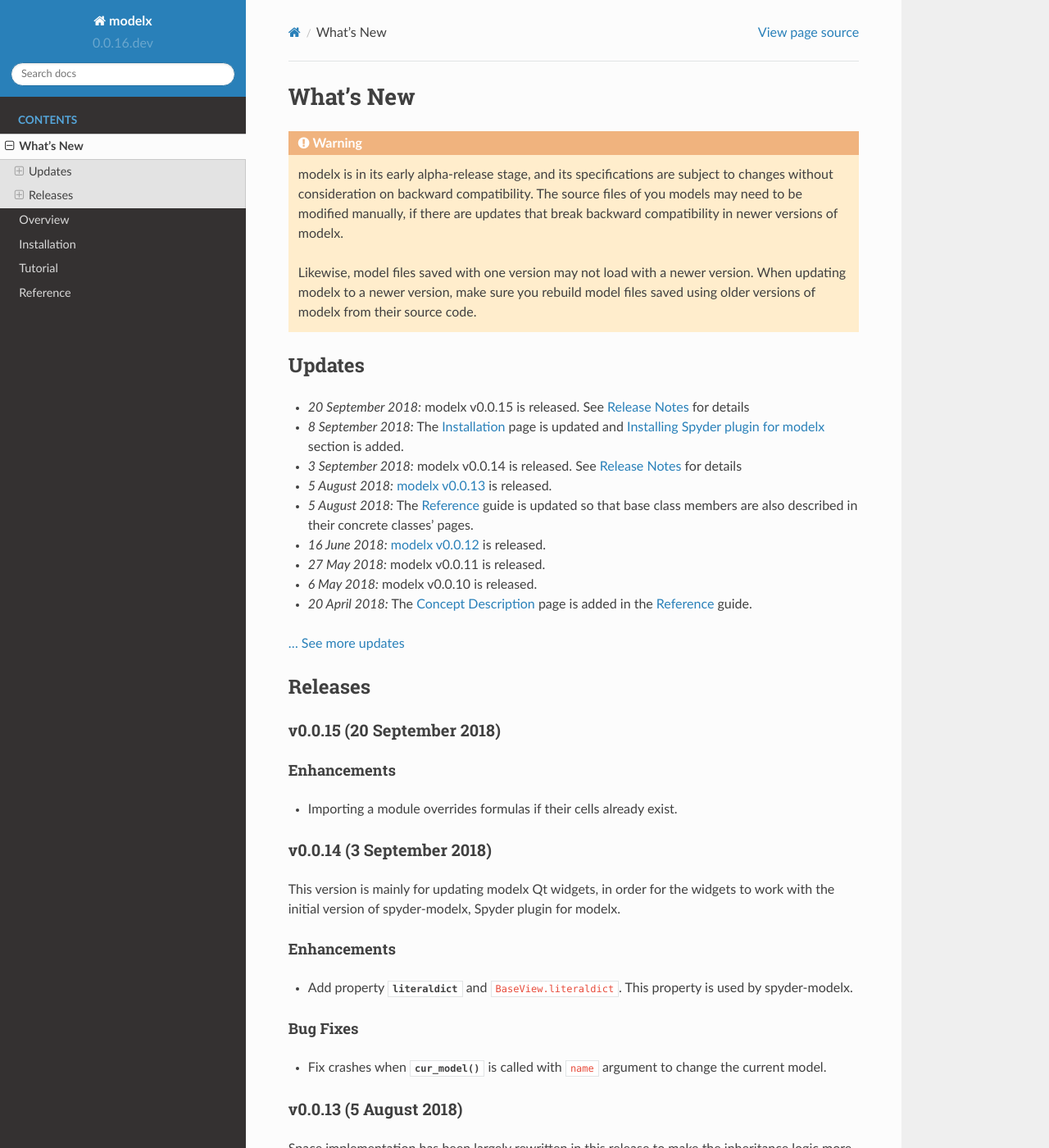
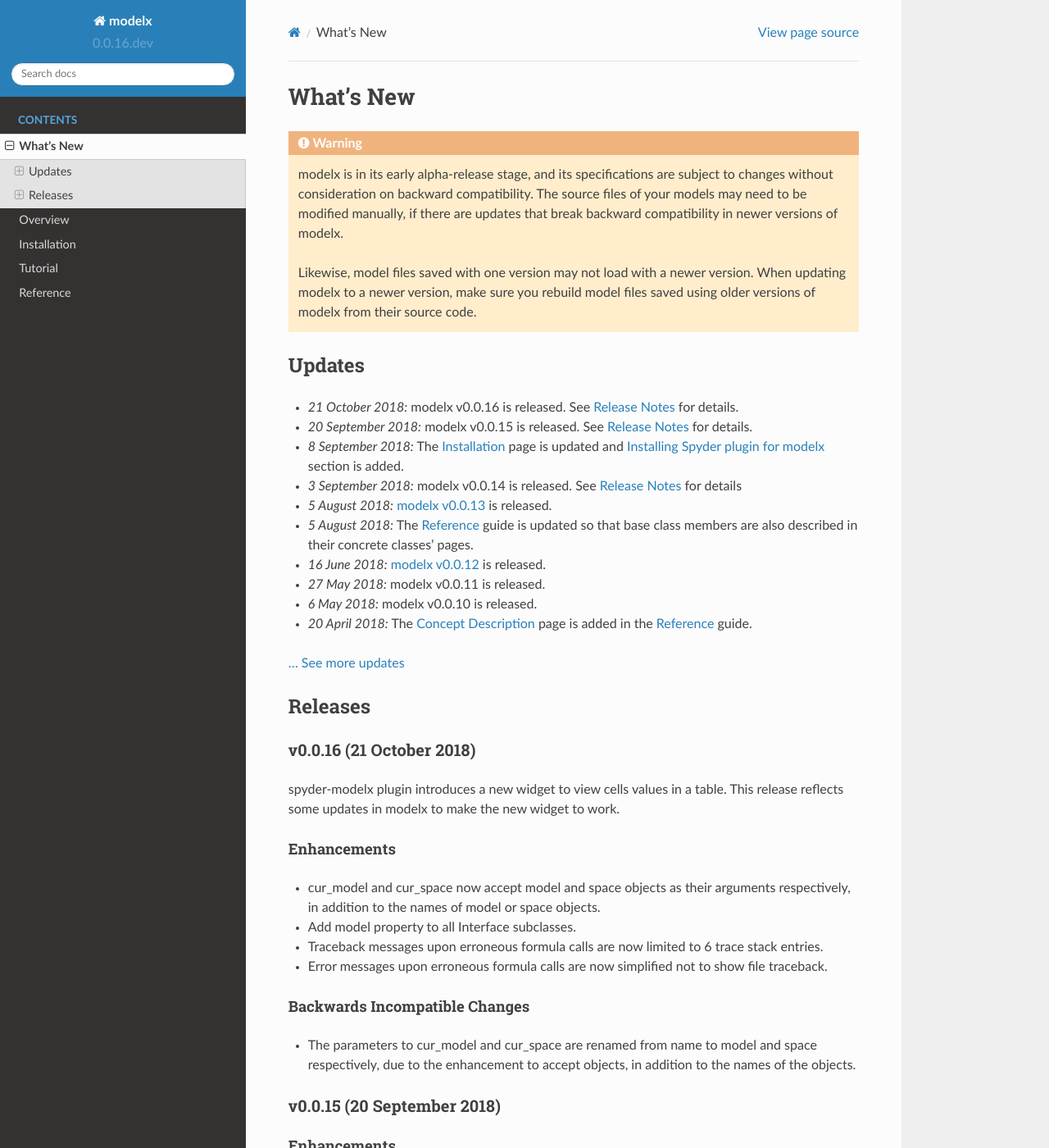
Before and after one commit to fumitoh/modelx, a Sphinx documentation site: the page built from doc/source/whatsnew.rst, in a window 1280 px wide and 1400 px high. Shown: the whole window at 82% size. Built offline with Sphinx 7.4.7 and the Read the Docs theme 2.0.0, drawn with Linux system fonts in a browser that asks for light colours.

Commit message:
DOC: Update whatsnew and updates

```diff
--- a/doc/source/updates.rst
+++ b/doc/source/updates.rst
@@ -4,9 +4,13 @@
 
 .. Latest Updates Begin
 
+* *21 October 2018:*
+  modelx v0.0.16 is released. See :ref:`Release Notes <release-v0.0.16>`
+  for details.
+
 * *20 September 2018:*
   modelx v0.0.15 is released. See :ref:`Release Notes <release-v0.0.15>`
-  for details
+  for details.
 
 * *8 September 2018:*
   The :doc:`installation` page is updated and
--- a/doc/source/whatsnew.rst
+++ b/doc/source/whatsnew.rst
@@ -8,7 +8,7 @@
 
    modelx is in its early alpha-release stage, and its specifications are
    subject to changes without consideration on backward compatibility.
-   The source files of you models may need to be modified manually,
+   The source files of your models may need to be modified manually,
    if there are updates that break backward compatibility in newer versions
    of modelx.
 
@@ -33,6 +33,34 @@
 
 Releases
 ========
+
+.. _release-v0.0.16:
+
+v0.0.16 (21 October 2018)
+-------------------------
+spyder-modelx plugin introduces a new widget to view cells values in a table.
+This release reflects some updates in modelx to make the new widget to work.
+
+Enhancements
+~~~~~~~~~~~~
+- cur_model and cur_space now accept model and space objects as their
+  arguments respectively, in addition to the names of model or space objects.
+
+- Add model property to all Interface subclasses.
+
+- Traceback messages upon erroneous formula calls are now limited
+  to 6 trace stack entries.
+
+- Error messages upon erroneous formula calls are now simplified
+  not to show file traceback.
+
+
+Backwards Incompatible Changes
+~~~~~~~~~~~~~~~~~~~~~~~~~~~~~~
+- The parameters to cur_model and cur_space are renamed from name to
+  model and space respectively, due to the enhancement to accept
+  objects, in addition to the names of the objects.
+
 
 .. _release-v0.0.15:
 
```
